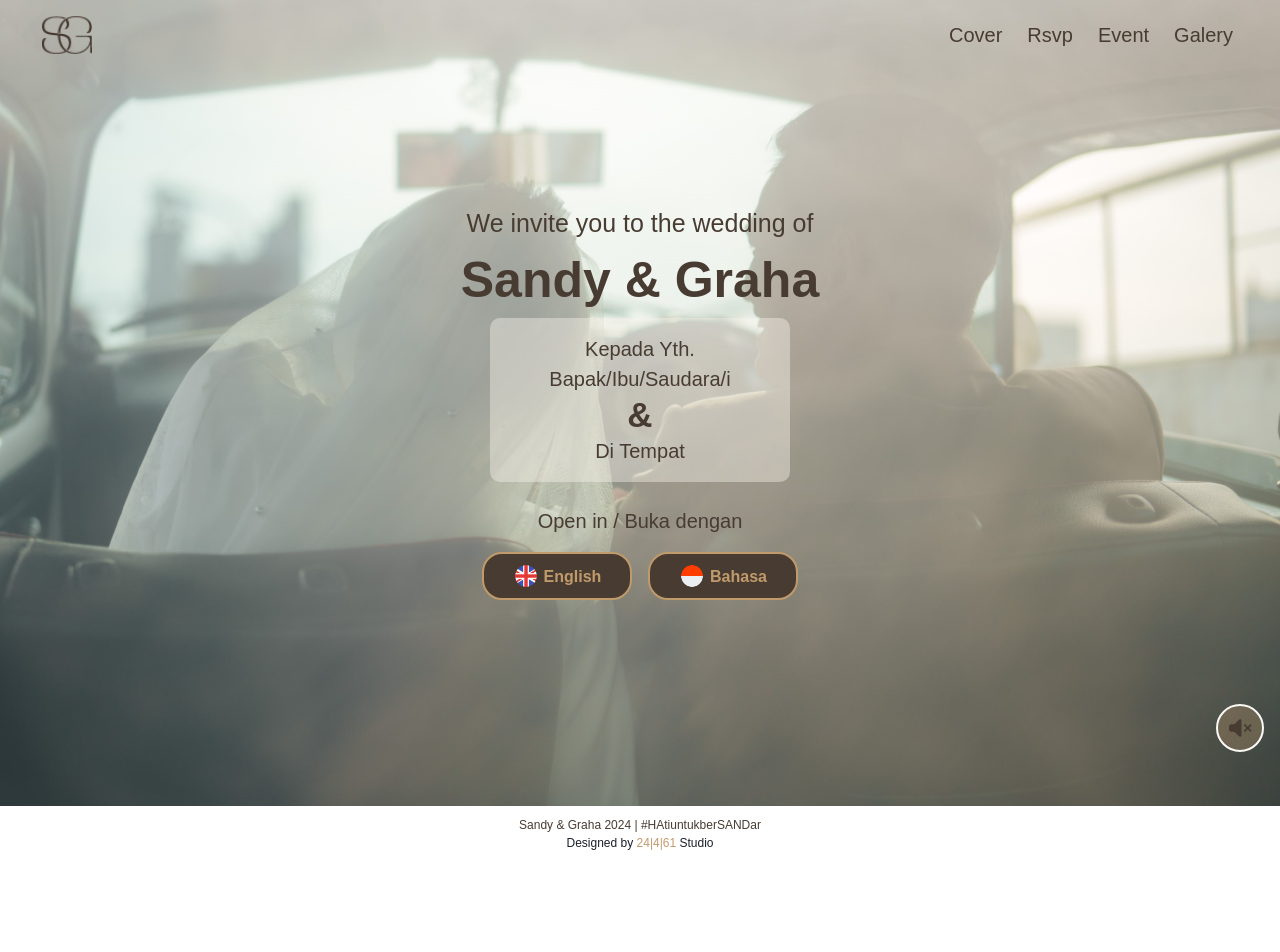
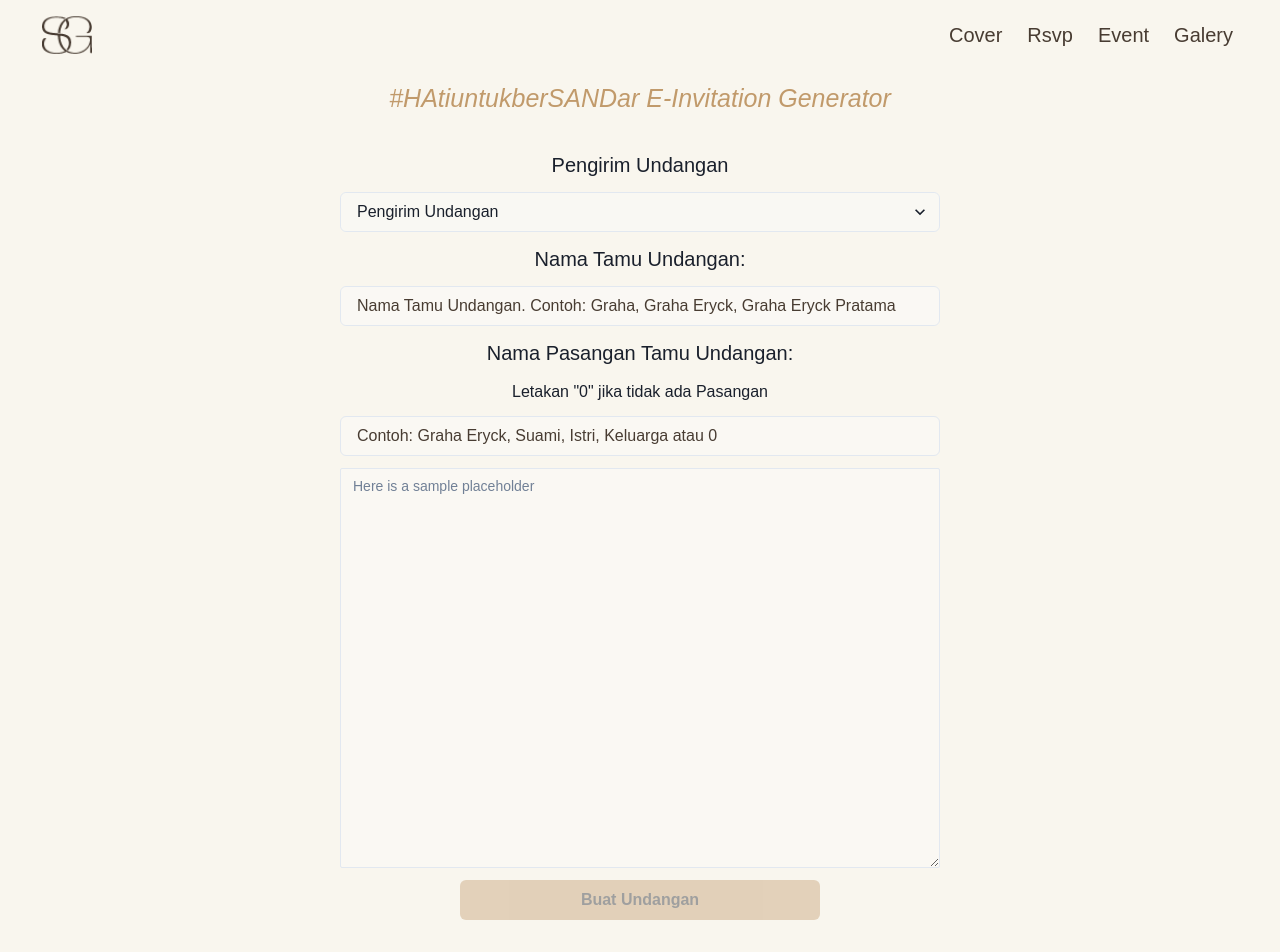
Before and after one commit to Grahaeryck/wedinvitation, a React (Create React App) app: page /BuatUndangan in a window 1280 px wide. Shown: the top 952 px of the page. Before the commit the page ends 862 px from the top, so only its background shows below. Built offline with nearby package versions, Linux system fonts and the light colour scheme; a web font is replaced by a local one.

Commit message:
- Buat undangan

```diff
--- a/src/App.tsx
+++ b/src/App.tsx
@@ -17,7 +17,7 @@ import NewLanding from './Pages/NewLanding';
 import GallerySwipper from './Sections/GallerySwipper';
 import Events from './Sections/Events';
 import Wishes from './Sections/Wishes';
-
+import LinkGenerator from './Pages/LinkGenerator';
 export const App = () => (
   <>
     <Router>
@@ -31,6 +31,7 @@ export const App = () => (
           <Route path="/Galery" element={<GallerySwipper/>} />
           <Route path="/Event" element={<Events lang={'id'}/>} />
           <Route path="/Rsvp" element={<Wishes lang={'id'}/>} />
+          <Route path="/BuatUndangan" element={<LinkGenerator/>} />
           <Route path="*" element={<NewLanding />} />
         </Routes>
       </Frame>
--- a/src/Data/GalleryData.json
+++ b/src/Data/GalleryData.json
@@ -113,5 +113,10 @@
         "id" : "14",
         "title" : "Cantik Banget kan",
         "imgSource" : "https://hatiuntukbersandar.com/Image/GalleryImg/G23.jpg"
+    },
+    {
+        "id" : "14",
+        "title" : "Cantik Banget kan",
+        "imgSource" : "https://hatiuntukbersandar.com/Image/GalleryImg/G24.jpg"
     }
 ]
--- /dev/null
+++ b/src/Pages/LinkGenerator.tsx
@@ -0,0 +1,160 @@
+import React, { UIEvent, useRef, useState, useEffect } from 'react';
+import { useInViewport } from 'react-in-viewport';
+import {
+  Box,
+  Flex,
+  Heading,
+  Stack,
+  Text,
+  useDisclosure,
+  SlideFade,
+  Button,
+  ScaleFade,
+  Input,
+  Select,
+  Textarea
+} from "@chakra-ui/react";
+
+type Props = {
+};
+
+function LinkGenerator() {
+    const [tamuUndangan, setTamuUndangan] = useState<string>("");
+    const [pasanganTamu, setPasanganTamu] = useState<string>("");
+    const [tipeUndangan, setTipeUndangan] = useState<string>("");
+    const [link, setLink] = useState<string>("");
+
+    const [valueBox, setValueBox] = useState<string>("");
+
+    useEffect(() => {
+        document.title = "Sandy & Graha | #HAtiuntukberSANDar";
+
+        if(tamuUndangan && pasanganTamu)
+        {
+            const tamuLink = tamuUndangan.split(" ");
+            const pasanganLink = pasanganTamu.split(" ");
+
+
+            const linkTemp = "https://hatiuntukbersandar.com/cover?d=" +
+                            `${tipeUndangan}` +
+                            "&to=" +
+                            `${tamuLink.map((item: any, index: number) => (
+                                    `${item}` + "%20"
+                            ))}` +
+                            "&" +
+                            "partner=" +
+                            `${pasanganTamu === "0" ? ("0"):(
+                                `${pasanganLink.map((item: any, index: number) => ( `${item}` + "%20" ))}`
+                            )}` ;
+            const linkRemoveComma = linkTemp.replaceAll(",","")
+            setLink(linkRemoveComma);
+        }
+      }, [tamuUndangan, pasanganTamu]);
+
+
+    const handleBuatUndangan = (namaTamu: string, pasTamu: string,  tipe:string) => {
+        if(link)
+        {
+            setValueBox(
+                "Kepada Yth : \n\n" +
+                `*${namaTamu}` +
+                `${pasTamu == "0" ? ("*"):(" & " + `${pasTamu}*`)}` +
+                "\n\nDengan memohon Rahmat dan Ridho ﷲ SWT, serta dengan segenap kerendahan hati, perkenankan kami mengundang Bapak/Ibu/Saudara/i untuk dapat menghadiri acara pernikahan putra putri kami:" +
+                "\n\n*Rr. Sandy Sitia Nur Annisa*" +
+                "\n *&* " +
+                "\n*R. Muhammad Graha Eryck Pratama*" +
+                "\n\nUntuk Info Detail Acara, Lokasi, dan Waktu Lebih Lengkap bisa akses link undangan online berikut : \n\n" +
+                `${link}` +
+                "\n\nMerupakan suatu kehormatan dan kebahagiaan bagi kami apabila Bapak/Ibu/Saudara/i berkenan hadir dan memberikan doa restu untuk keberkahan kedua mempelai." +
+                "\n\nKarena adanya keterbatasan jarak dan waktu, kami tidak dapat mengirimkan undangan ini secara langsung, maka melalui e-invitation ini kami harap dapat menjadi pengganti undangan resmi sehingga tujuan kami tersampaikan." +
+                "\nAtas doa restu Bapak/Ibu/Saudara/i kami ucapkan terimakasih." +
+                "\n\nKami yang berbahagia\n" +
+                "\nSandy & Graha\n"+
+                "\nWassallamu'alaikum Warahmatullahi Wabarakatuh."
+            )
+        }
+    }
+
+    return (
+        <>
+        <Box
+            maxW={"container.2xl"}
+            h="wrap"
+            bg={"#F9F6EE"}
+        >
+            <Flex
+                justify="center"
+                align="center"
+                h={'inherit'}
+                direction={'column'}
+            >
+
+                <Box width={{ base: '80%px', md: '60%px' , lg: "50%"}} px={'20px'} my={'5rem'}>
+                    <Flex justify="center" align="center" direction={'column'}>
+                        <Text fontSize={'25px'} as="i" color={"#C19A6B"}>#HAtiuntukberSANDar E-Invitation Generator</Text>
+                    </Flex>
+
+                    <Flex mt={'2rem'} justify="center" align="center" direction={'column'} gap={3}>
+                        <Text fontSize={{ base: "16px", md: "18px" , lg: "20px" }}>Pengirim Undangan </Text>
+                        <Select
+                            width='100%'
+                            bgColor={'rgba(250, 249, 246, 0.7)'}
+                            focusBorderColor='#483C32'
+                            placeholder='Pengirim Undangan'
+                            _placeholder={{ color: '#483C32' }}
+                            onChange={(e) => setTipeUndangan(e.target.value)}
+                        >
+                            <option value='AB'>Ayah & Bunda</option>
+                            <option value='MM'>Mami</option>
+                            <option value='SG'>Sandy & Graha</option>
+                        </Select>
+                        <Text fontSize={{ base: "16px", md: "18px" , lg: "20px" }}>Nama Tamu Undangan: </Text>
+                        <Input
+                            bgColor={'rgba(250, 249, 246, 0.8)'}
+                            focusBorderColor='#483C32'
+                            placeholder='Nama Tamu Undangan. Contoh: Graha, Graha Eryck, Graha Eryck Pratama'
+                            _placeholder={{ color: '#483C32' }}
+                            onChange={(e) => setTamuUndangan(e.target.value)}
+                        />
+                        <Text fontSize={{ base: "16px", md: "18px" , lg: "20px" }}>Nama Pasangan Tamu Undangan: </Text>
+                        <Text fontSize={{ base: "12px", md: "14px" , lg: "16px" }}>Letakan "0" jika tidak ada Pasangan </Text>
+                        <Input
+                            bgColor={'rgba(250, 249, 246, 0.8)'}
+                            focusBorderColor='#483C32'
+                            placeholder='Contoh: Graha Eryck, Suami, Istri, Keluarga atau 0'
+                            _placeholder={{ color: '#483C32' }}
+                            onChange={(e) => setPasanganTamu(e.target.value)}
+                        />
+
+                        <Textarea
+                            minH={'400px'}
+                            bgColor={'rgba(250, 249, 246, 0.8)'}
+                            value={valueBox}
+                            // onChange={handleInputChange}
+                            placeholder='Here is a sample placeholder'
+                            size='sm'
+                        > </Textarea>
+
+                        <Button
+                            bgColor={"#C19A6B"}
+                            variant='solid'
+                            alignItems='center'
+                            width='60%'
+                            isDisabled={tamuUndangan && pasanganTamu && tipeUndangan ? (false):(true)}
+                            onClick={(e) => {
+                                e.stopPropagation();
+                                handleBuatUndangan(tamuUndangan, pasanganTamu, tipeUndangan);
+                            }}
+                        >
+                            Buat Undangan
+                        </Button>
+                    </Flex>
+                </Box>
+            </Flex>
+        </Box>
+        </>
+    );
+
+}
+
+export default LinkGenerator;
--- a/src/index.tsx
+++ b/src/index.tsx
@@ -9,6 +9,10 @@ import BackgroundMusic from "./Components/BackgroundMusic";
 const root = ReactDOM.createRoot(
   document.getElementById('root') as HTMLElement
 );
+
+console.log = function(){};
+console.log = console.warn = console.error = () => {};
+
 root.render(
   <React.StrictMode>
     <ChakraProvider theme={Theme}>
```
